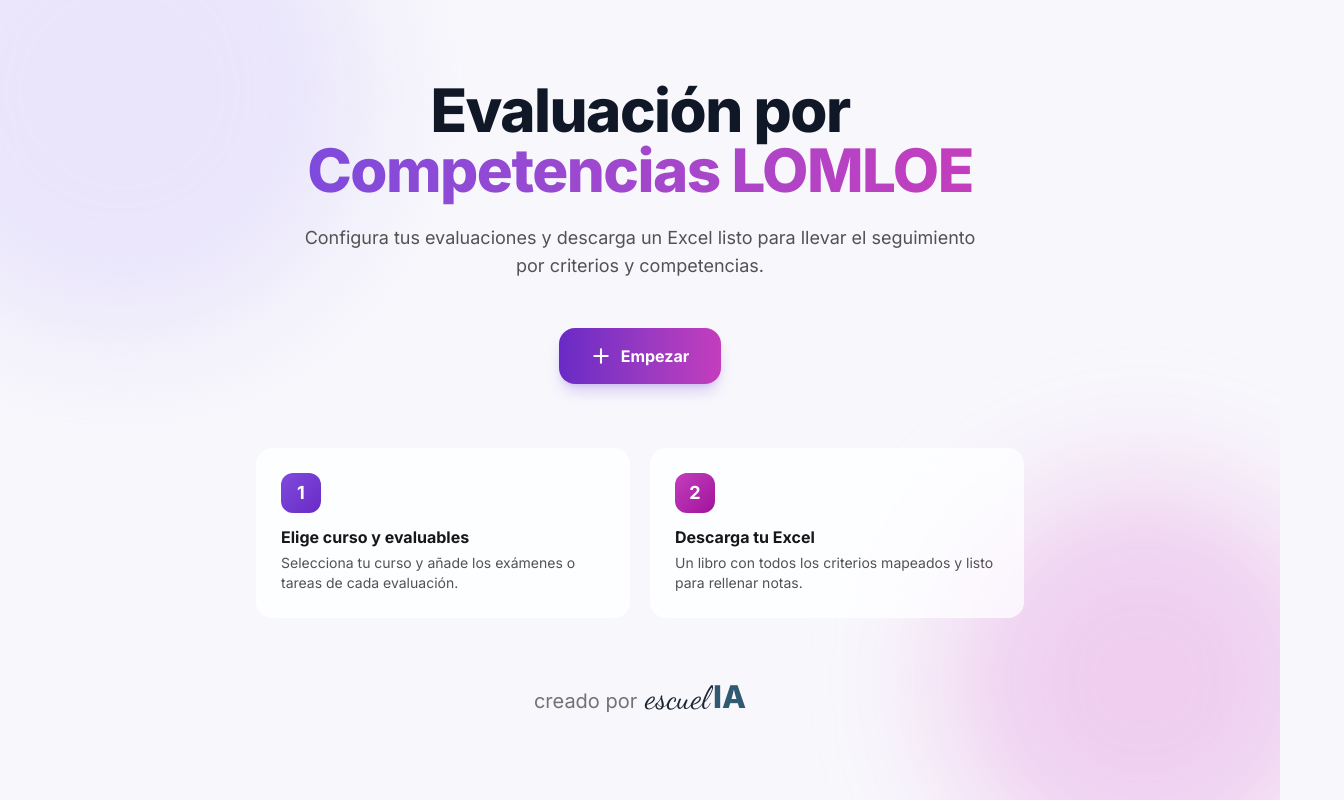
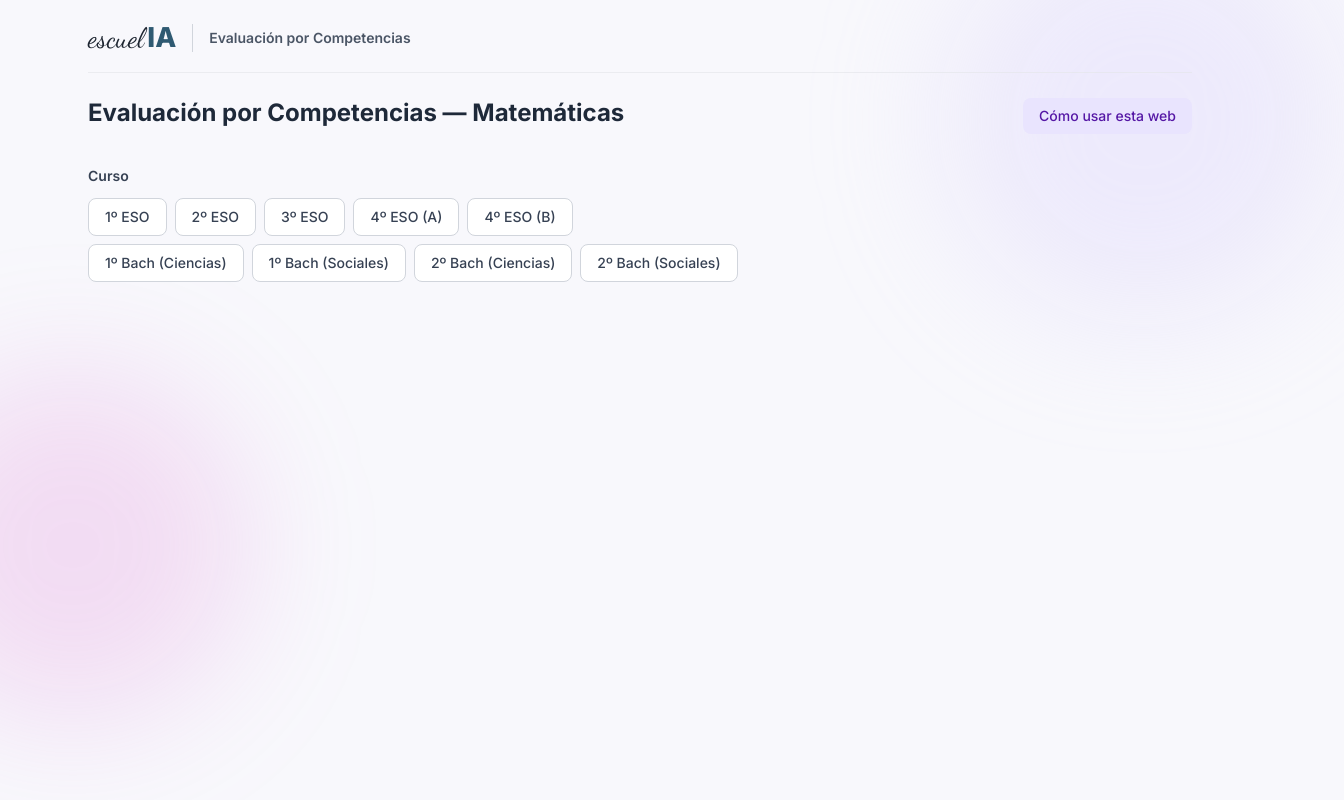
Before and after one commit to sheriffff/compentencias_eso_bachillerato, a Vue app: page / in a window 1280 px wide. Shown: the whole page, 1344 px wide, since content can reach past the window. Built offline with nearby package versions, Linux system fonts and the light colour scheme; a web font is replaced by a local one.

Commit message:
fuera landing

```diff
--- a/src/App.vue
+++ b/src/App.vue
@@ -8,7 +8,6 @@ import { useExcelGenerator } from './composables/useExcelGenerator'
 
 const { generateExcel } = useExcelGenerator()
 
-const started = ref(false)
 const cursoSeleccionado = ref('')
 const showHelp = ref(false)
 let nextId = 1
@@ -81,57 +80,7 @@ function download() {
 </script>
 
 <template>
-  <div v-if="!started" class="min-h-screen relative overflow-hidden">
-    <div class="absolute inset-0 -z-10">
-      <div class="absolute top-[-20%] left-[-10%] w-[500px] h-[500px] rounded-full bg-primary-200/40 blur-3xl" />
-      <div class="absolute bottom-[-10%] right-[-5%] w-[400px] h-[400px] rounded-full bg-accent-400/30 blur-3xl" />
-    </div>
-
-    <div class="max-w-5xl mx-auto px-6 pt-20 pb-12">
-      <div class="text-center mb-12">
-        <h1 class="text-5xl md:text-6xl font-extrabold tracking-tight text-gray-900 mb-6">
-          Evaluación por<br />
-          <span class="bg-gradient-to-r from-primary-500 to-accent-500 bg-clip-text text-transparent">Competencias LOMLOE</span>
-        </h1>
-        <p class="text-lg text-neutral-600 max-w-2xl mx-auto">
-          Configura tus evaluaciones y descarga un Excel listo para llevar el seguimiento por criterios y competencias.
-        </p>
-      </div>
-
-      <div class="flex justify-center mb-16">
-        <button
-          @click="started = true"
-          class="group relative inline-flex items-center gap-2.5 px-8 py-4 bg-gradient-to-r from-primary-600 to-accent-500 text-white rounded-2xl text-base font-bold shadow-lg shadow-primary-500/25 hover:shadow-xl hover:shadow-primary-500/35 hover:from-primary-500 hover:to-accent-400 transition-all duration-200 overflow-hidden cursor-pointer"
-        >
-          <div class="absolute inset-0 bg-gradient-to-r from-white/0 via-white/10 to-white/0 translate-x-[-100%] group-hover:translate-x-[100%] transition-transform duration-700" />
-          <svg class="w-5 h-5 relative" fill="none" viewBox="0 0 24 24" stroke="currentColor">
-            <path stroke-linecap="round" stroke-linejoin="round" stroke-width="2.5" d="M12 4v16m8-8H4" />
-          </svg>
-          <span class="relative">Empezar</span>
-        </button>
-      </div>
-
-      <div class="grid md:grid-cols-2 gap-5 mb-16 max-w-3xl mx-auto">
-        <div class="glass rounded-2xl p-6">
-          <div class="w-10 h-10 rounded-xl bg-gradient-to-br from-primary-500 to-primary-600 text-white flex items-center justify-center mb-3 text-lg font-bold">1</div>
-          <h3 class="font-bold text-neutral-900 mb-1">Elige curso y evaluables</h3>
-          <p class="text-sm text-neutral-600">Selecciona tu curso y añade los exámenes o tareas de cada evaluación.</p>
-        </div>
-        <div class="glass rounded-2xl p-6">
-          <div class="w-10 h-10 rounded-xl bg-gradient-to-br from-accent-500 to-accent-600 text-white flex items-center justify-center mb-3 text-lg font-bold">2</div>
-          <h3 class="font-bold text-neutral-900 mb-1">Descarga tu Excel</h3>
-          <p class="text-sm text-neutral-600">Un libro con todos los criterios mapeados y listo para rellenar notas.</p>
-        </div>
-      </div>
-
-      <div class="flex items-baseline justify-center gap-2 mt-16 text-xl text-neutral-500 whitespace-nowrap">
-        <span class="cursor-default select-none">creado por</span>
-        <EscueliaWordmark size="2rem" />
-      </div>
-    </div>
-  </div>
-
-  <div v-else class="min-h-screen relative">
+  <div class="min-h-screen relative">
     <div class="absolute inset-0 -z-10">
       <div class="absolute top-[-10%] right-[-5%] w-[400px] h-[400px] rounded-full bg-primary-200/30 blur-3xl" />
       <div class="absolute bottom-[10%] left-[-8%] w-[350px] h-[350px] rounded-full bg-accent-400/20 blur-3xl" />
```
